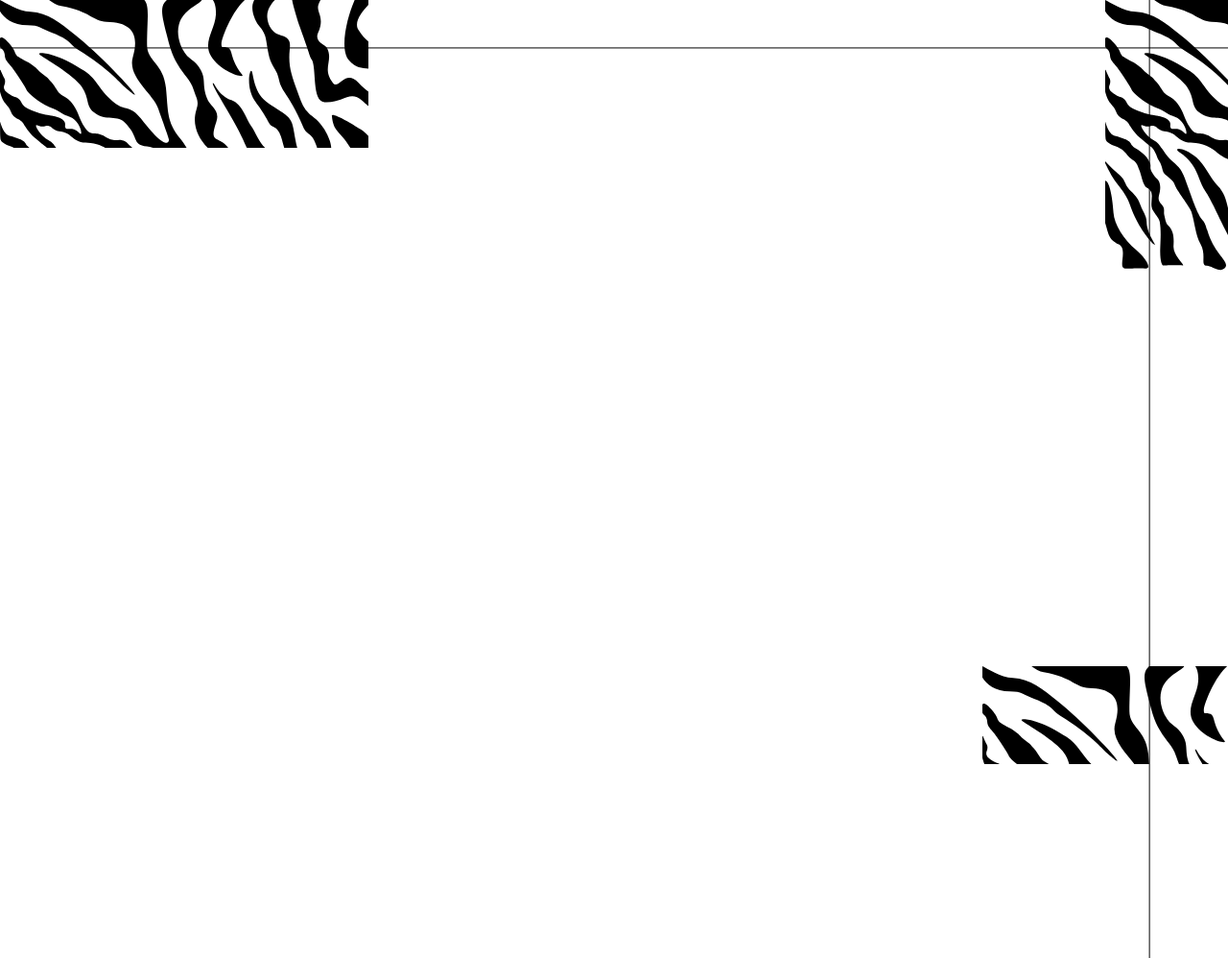
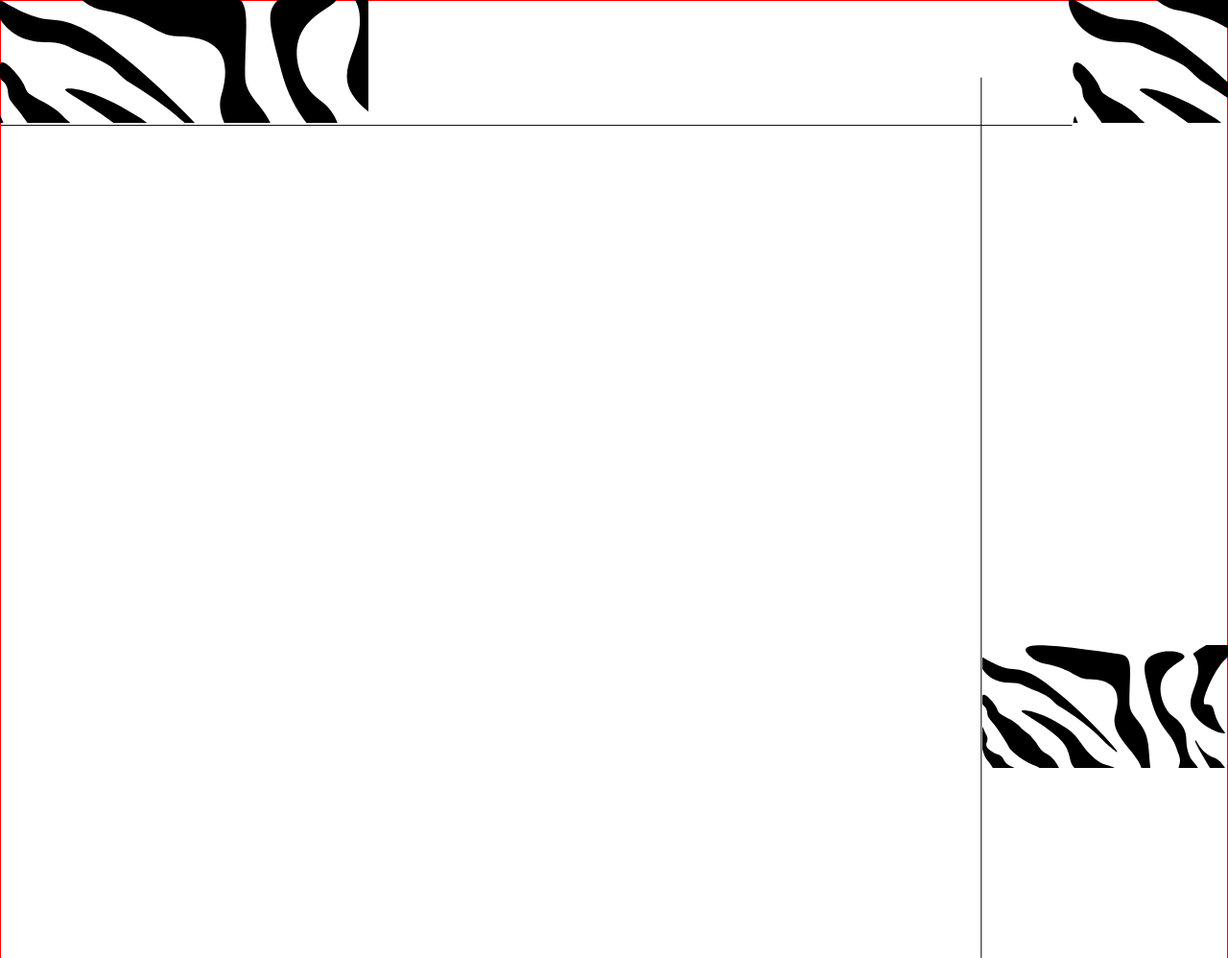
Before and after one commit to poli0139/portfolio, a plain HTML site: page index.html in a window 1280 px wide. Shown: the top 998 px of the page at 96% size. After the commit the page ends 800 px from the top, so only its background shows below. Drawn offline with nearby package versions, Linux system fonts and the light colour scheme.

Commit message:
lines and boxes work

```diff
--- a/index.html
+++ b/index.html
@@ -10,16 +10,18 @@
     <title>Personal potrfolio</title>
   </head>
   <body>
-    <section id="zebraBoxes">
-      <div class="zebraBox" id="svgTopLeft" data-place="topLeft"></div>
-      <div class="zebraBox" id="svgTopRight" data-place="topRight"></div>
-      <div class="zebraBox" id="svgBottomRight" data-place="bottomRight"></div>
-    </section>
     <main>
       <div id="mainContainer">
-        <svg viewBox="0 -100 1282 1000">
-          <path d="M 0 -50 L 1282 -50" stroke="black" />
-          <path d="M 1200 -100 V1000" stroke="black" />
+        <div class="zebraBox" id="svgTopLeft" data-place="topLeft"></div>
+        <div class="zebraBox" id="svgTopRight" data-place="topRight"></div>
+        <div
+          class="zebraBox"
+          id="svgBottomRight"
+          data-place="bottomRight"
+        ></div>
+        <svg id="lines" viewBox="0 0 1282 1000">
+          <path d="M 0 130 L 1120 130" stroke="black" />
+          <path d="M 1025 80 V1000" stroke="black" />
         </svg>
       </div>
     </main>
--- a/script.js
+++ b/script.js
@@ -18,19 +18,19 @@ async function start() {
   // const lines = document.querySelector("#lines");
 }
 
-let newPath = document.createElement("path");
+// let newPath = document.createElement("path");
 
-// newPath.setAttribute("d", "M470 160 H1300")
+// // newPath.setAttribute("d", "M470 160 H1300")
 
 function SetTopLeft(shape) {
   shape.setAttribute("width", "100%");
   shape.setAttribute("height", "100%");
-  shape.setAttribute("viewBox", "0 0 1500 600");
+  shape.setAttribute("viewBox", "0 0 900 300");
 }
 function setTopRight(shape) {
   shape.setAttribute("width", "100%");
   shape.setAttribute("height", "100%");
-  shape.setAttribute("viewBox", "0 0 500 1200");
+  shape.setAttribute("viewBox", "0 0 300 300");
 }
 
 function setBottomRight(shape) {
@@ -39,41 +39,41 @@ function setBottomRight(shape) {
   shape.setAttribute("viewBox", "0 0 1000 400");
 }
 
-function getPositions(topLeft, topRight, bottomRight) {
-  const pathStartHor = topLeft.getBoundingClientRect();
-  // console.log("horizontal path start", pathStartHor);
-  const pathEndHor = topRight.getBoundingClientRect();
-  // console.log("Horizontal path end", pathEndHor);
-  const pathStartVer = topRight.getBoundingClientRect();
-  // console.log("vertical path start", pathStartVer);
-  const pathEndVer = bottomRight.getBoundingClientRect();
-  // console.log("vertical path end", pathEndVer);
-  drawPath(pathStartHor, pathEndHor, pathStartVer, pathEndVer);
-}
+// function getPositions(topLeft, topRight, bottomRight) {
+//   const pathStartHor = topLeft.getBoundingClientRect();
+//   // console.log("horizontal path start", pathStartHor);
+//   const pathEndHor = topRight.getBoundingClientRect();
+//   // console.log("Horizontal path end", pathEndHor);
+//   const pathStartVer = topRight.getBoundingClientRect();
+//   // console.log("vertical path start", pathStartVer);
+//   const pathEndVer = bottomRight.getBoundingClientRect();
+//   // console.log("vertical path end", pathEndVer);
+//   drawPath(pathStartHor, pathEndHor, pathStartVer, pathEndVer);
+// }
 
-function drawPath(pos1, pos2, pos3, pos4) {
-  console.log(
-    "position1",
-    pos1,
-    "position2",
-    pos2,
-    "position3",
-    pos3,
-    "position4",
-    pos4
-  );
-  // const newPath = document.querySelector("#lines path");
-  // newPath.setAttributeNS(
-  //   null,
-  //   "d",
-  //   `M${Math.round(pos1.right)} ${Math.round(pos1.bottom)} H${Math.round(
-  //     pos2.left
-  //   )}`
-  // );
-  // newPath.setAttributeNS(null, "stroke", "red");
-  // newPath.setAttributeNS(null, "fill", "none");
-  // newPath.setAttribute("d", `M${pos1.right} ${pos1.bottom} H${pos2.left}`);
-  // newPath.setAttribute("stroke", "red");
-  // newPath.setAttribute("stroke-width", "1");
-  // console.log(newPath);
-}
+// function drawPath(pos1, pos2, pos3, pos4) {
+//   console.log(
+//     "position1",
+//     pos1,
+//     "position2",
+//     pos2,
+//     "position3",
+//     pos3,
+//     "position4",
+//     pos4
+//   );
+//   // const newPath = document.querySelector("#lines path");
+//   // newPath.setAttributeNS(
+//   //   null,
+//   //   "d",
+//   //   `M${Math.round(pos1.right)} ${Math.round(pos1.bottom)} H${Math.round(
+//   //     pos2.left
+//   //   )}`
+//   // );
+//   // newPath.setAttributeNS(null, "stroke", "red");
+//   // newPath.setAttributeNS(null, "fill", "none");
+//   // newPath.setAttribute("d", `M${pos1.right} ${pos1.bottom} H${pos2.left}`);
+//   // newPath.setAttribute("stroke", "red");
+//   // newPath.setAttribute("stroke-width", "1");
+//   // console.log(newPath);
+// }
--- a/style.css
+++ b/style.css
@@ -2,50 +2,46 @@ body {
   padding: 0;
   margin: 0;
 }
-main,
-#zebraBoxes {
+
+/* #zebraBoxes {
+  position: fixed;
+  z-index: -1;
   width: 100vw;
   height: 100vh;
-}
-#lines_mainBox {
-  width: 100%;
-  height: 100%;
-}
-#zebraBoxes {
-  position: fixed;
-  z-index: -1;
-}
-#lines_mainBox {
-  position: absolute;
-}
+} */
+
 #svgTopLeft {
   position: fixed;
   width: 30%;
-  /* height: 10vw; */
+  height: 10vw;
+  /* background: url("assets/background.svg");
+  background-size: 100%; */
+  top: 0;
 }
 #svgTopRight {
   right: 0;
   top: 0;
-  width: 10%;
-  /*  width: 12vw;
-  height: 10vw; */
+  width: 15%;
+  height: 10vw;
+  /* background: url("assets/background.svg");
+  background-size: 200%; */
   position: fixed;
-  /* border: solid blue 1px; */
 }
-
+#lines {
+  border: solid red 1px;
+}
 #svgBottomRight {
   position: fixed;
   right: 0;
   bottom: 0;
-  width: 20vw;
-  height: auto;
+  width: 20%;
+  /* background: url("assets/background.svg");
+  background-size: 100%; */
+  height: 10vw;
 }
-/* section {
-  height: 200vh;
-} */
-/* line {
+#mainContainer {
   position: fixed;
-} */
-/* #top {
-  border: solid red 1px;
-} */
+  z-index: -1;
+  width: 100vw;
+  height: 100vh;
+}
```
